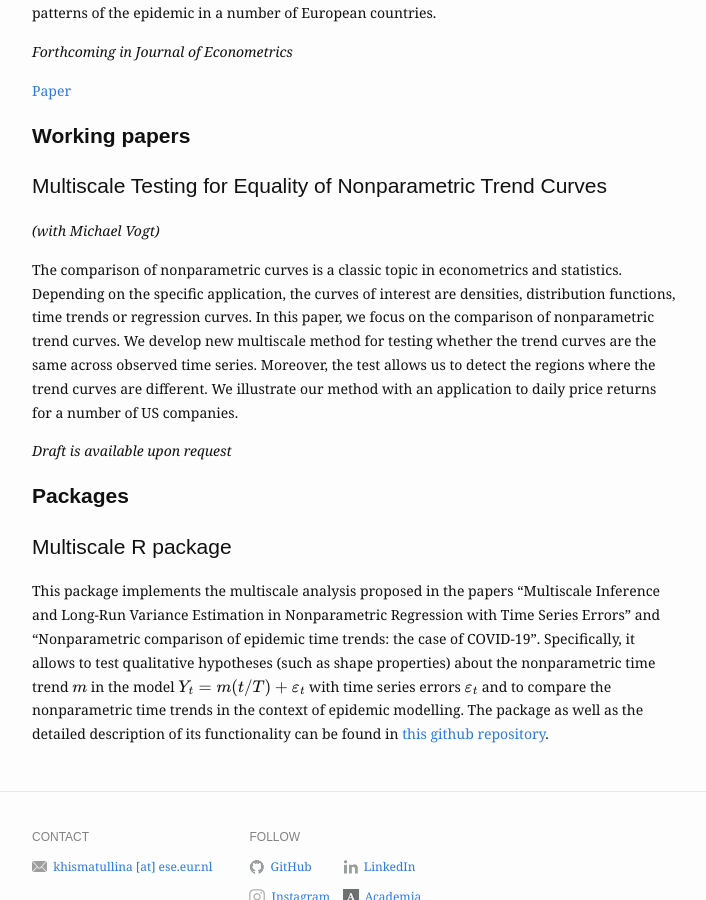
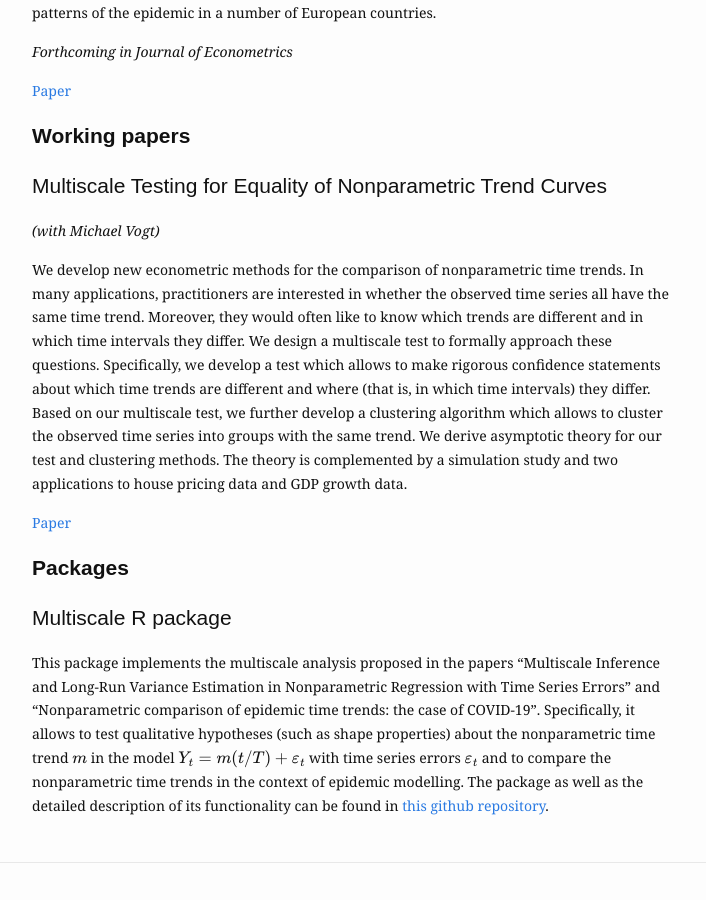
Before and after one commit to marina-khi/marina-khi.github.io, a Jekyll site: the page built from research.markdown, in a window 1280 px wide and 900 px high, scrolled down 904 px. Shown: the whole window, without its empty margins (286-992 px from the left). Built offline with Jekyll 4.4.1, drawn with Linux system fonts in a browser that asks for light colours; formulas are drawn with MathJax 3.

Commit message:
updated CV and added Multiple trends paper

```diff
--- a/research.markdown
+++ b/research.markdown
@@ -37,9 +37,11 @@ The COVID-19 pandemic is one of the most pressing issues at present. A question
 ## Multiscale Testing for Equality of Nonparametric Trend Curves
 *(with Michael Vogt)*
 
-The comparison of nonparametric curves is a classic topic in econometrics and statistics. Depending on the specific application, the curves of interest are densities, distribution functions, time trends or regression curves. In this paper, we focus on the comparison of nonparametric trend curves. We develop new multiscale method for testing whether the trend curves are the same across observed time series. Moreover, the test allows us to detect the regions where the trend curves are different. We illustrate our method with an application to daily price returns for a number of US companies.
+We develop new econometric methods for the comparison of nonparametric time trends. In many applications, practitioners are interested in whether the observed time series all have the same time trend. Moreover, they would often like to know which trends are different and in which time intervals they differ. We design a multiscale test to formally approach these questions. Specifically, we develop a test which allows to make rigorous confidence statements about which time trends are different and where (that is, in which time intervals) they differ. Based on our multiscale test, we further develop a clustering algorithm which allows to cluster the observed time series into groups with the same trend. We derive asymptotic theory for our test and clustering methods. The theory is complemented by a simulation study and two applications to house pricing data and GDP growth data.
 
-*Draft is available upon request*
+[Paper][4]
+
+[4]:{{ site.url }}/download/Khismatullina_multipletrends.pdf
 
 ## **Packages**
 
```
Also changed, not shown: 5 other files.
